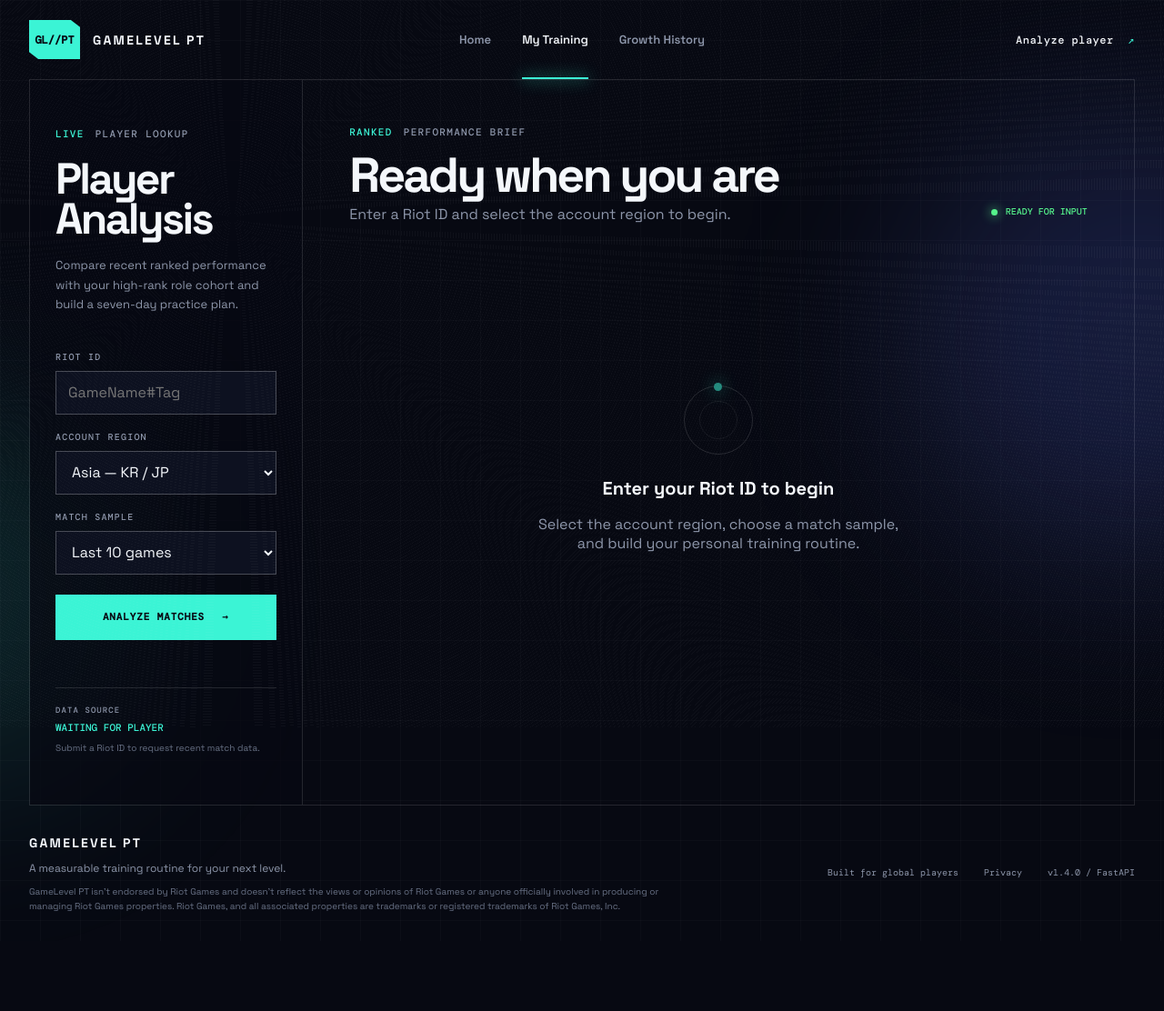
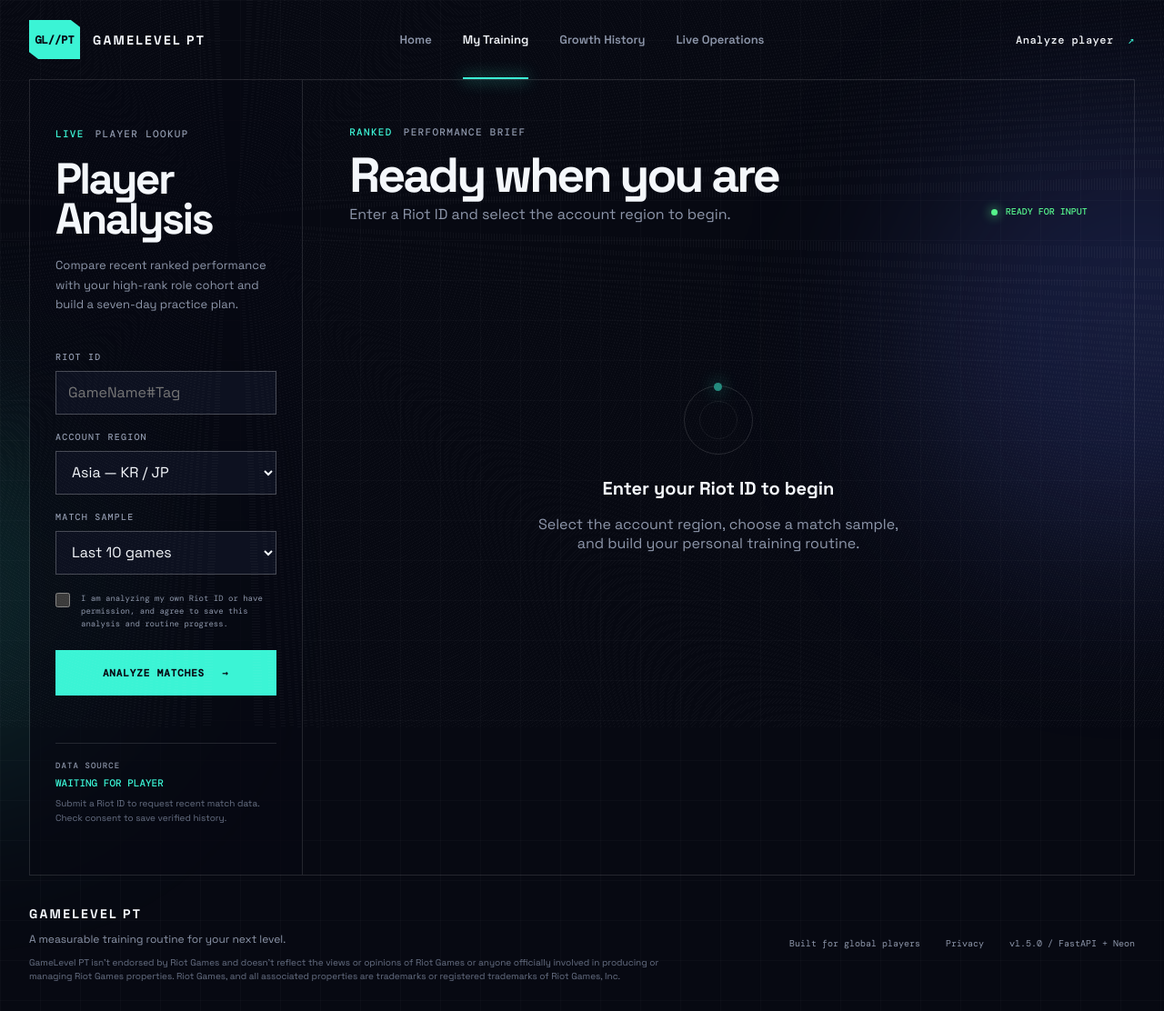
Before and after one commit to hd-jung/riot_player_analysis, a FastAPI app: page /analysis in a window 1280 px wide. Shown: the whole page at 91% size. Before the commit the page ends 1002 px from the top, so only its background shows below. Run offline with FastAPI, Linux system fonts and the light colour scheme.

Commit message:
Add persistent live operations database

```diff
--- a/app/analytics.py
+++ b/app/analytics.py
@@ -118,6 +118,7 @@ def analyze_matches(rows: list[dict[str, Any]], riot_id: str) -> dict[str, Any]:
         recent.append(
             {
                 "champion": row.champion,
+                "match_id": str(row.gameId),
                 "role": row.role,
                 "win": bool(row.win),
                 "score": f"{int(row.kills)} / {int(row.deaths)} / {int(row.assists)}",
--- a/app/config.py
+++ b/app/config.py
@@ -5,6 +5,7 @@ from dotenv import load_dotenv
 
 
 BASE_DIR = Path(__file__).resolve().parent.parent
+load_dotenv(BASE_DIR / ".env.local")
 load_dotenv(BASE_DIR / ".env")
 
 DATA_DIR = BASE_DIR / "data"
@@ -16,3 +17,8 @@ PUBLIC_DIR = BASE_DIR / "public"
 
 def riot_api_key() -> str:
     return os.getenv("RIOT_API_KEY", "").strip()
+
+
+def database_url(direct: bool = False) -> str:
+    key = "DATABASE_URL_UNPOOLED" if direct else "DATABASE_URL"
+    return os.getenv(key, "").strip()
--- a/main.py
+++ b/main.py
@@ -9,13 +9,15 @@ from pydantic import BaseModel, Field
 
 from app.analytics import analyze_matches
 from app.config import PUBLIC_DIR, TEMPLATES_DIR, riot_api_key
+from app.db import configured as database_configured
+from app.db import operations_summary, save_analysis, save_completion
 from app.riot import RiotAPIError, RiotClient, read_cache, split_riot_id
 
 
 app = FastAPI(
     title="GameLevel PT",
     description="A high-rank benchmark and personal League of Legends training routine app.",
-    version="1.4.0",
+    version="1.5.0",
 )
 
 # Vercel serves files under public/ from its CDN. These mounts keep local
@@ -38,7 +40,16 @@ class AnalyzeRequest(BaseModel):
     riot_id: str = Field(min_length=3, max_length=40)
     match_count: int = Field(default=10, ge=3, le=20)
     routing: Literal["americas", "europe", "asia", "sea"] = "asia"
+    consent_to_store: bool = False
     refresh: bool = False
+
+
+class RoutineCompletionRequest(BaseModel):
+    analysis_id: str
+    routine_token: str = Field(min_length=20, max_length=200)
+    day: int = Field(ge=1, le=7)
+    task: str = Field(min_length=1, max_length=200)
+    checked: bool
 
 
 @app.get("/", response_class=HTMLResponse)
@@ -82,6 +93,19 @@ async def privacy_page(request: Request):
     )
 
 
+@app.get("/operations", response_class=HTMLResponse)
+async def operations_page(request: Request):
+    try:
+        summary = operations_summary()
+    except Exception:
+        summary = {"database": "unavailable", "analyses": 0, "testers": 0, "matches": 0, "completions": 0, "cohort": []}
+    return templates.TemplateResponse(
+        request=request,
+        name="operations.html",
+        context={"page": "operations", "operations": summary},
+    )
+
+
 @app.get("/metrics", include_in_schema=False)
 async def legacy_metrics_page():
     return RedirectResponse(url="/growth", status_code=307)
@@ -93,6 +117,7 @@ async def health():
         "status": "ok",
         "version": app.version,
         "riot_api_configured": bool(riot_api_key()),
+        "database_configured": database_configured(),
     }
 
 
@@ -136,4 +161,31 @@ async def analyze(payload: AnalyzeRequest):
     result["source"] = source
     result["routing"] = payload.routing
     result["analyzed_at"] = datetime.now(timezone.utc).isoformat()
+    result["persistence"] = {"status": "not requested"}
+    if payload.consent_to_store:
+        try:
+            saved = save_analysis(result, payload.routing, True)
+            if saved:
+                result["persistence"] = {"status": "saved", **saved}
+        except Exception:
+            result["persistence"] = {"status": "unavailable"}
     return result
+
+
+@app.post("/api/routine-completion")
+async def routine_completion(payload: RoutineCompletionRequest):
+    if not database_configured():
+        raise HTTPException(status_code=503, detail="Persistent storage is not configured.")
+    try:
+        save_completion(
+            payload.analysis_id,
+            payload.routine_token,
+            payload.day,
+            payload.task,
+            payload.checked,
+        )
+    except PermissionError as exc:
+        raise HTTPException(status_code=403, detail=str(exc)) from exc
+    except Exception as exc:
+        raise HTTPException(status_code=503, detail="The completion could not be saved.") from exc
+    return {"status": "saved"}
--- a/public/css/styles.css
+++ b/public/css/styles.css
@@ -309,6 +309,25 @@ button {
   transition: background .2s ease, transform .2s ease;
 }
 
+.sidebar-form .consent-check {
+  margin: 0 0 20px;
+  display: grid;
+  grid-template-columns: 18px 1fr;
+  align-items: start;
+  gap: 10px;
+  color: var(--muted);
+  font: 400 9px/1.55 var(--font-mono);
+  letter-spacing: 0;
+  text-transform: none;
+}
+
+.sidebar-form .consent-check input {
+  width: 16px;
+  height: 16px;
+  margin: 0;
+  accent-color: var(--cyan);
+}
+
 .search-control button:hover,
 .sidebar-form button:hover {
   background: #74ffe8;
--- a/requirements.txt
+++ b/requirements.txt
@@ -6,3 +6,4 @@ pandas>=2.2,<4
 numpy>=2.1,<3
 requests>=2.32,<3
 python-dotenv>=1.0,<2
+psycopg[binary]>=3.2,<4
--- a/templates/analysis.html
+++ b/templates/analysis.html
@@ -23,12 +23,16 @@
           <option value="{{ option }}" {% if option == count %}selected{% endif %}>Last {{ option }} games</option>
         {% endfor %}
       </select>
+      <label class="consent-check" for="consent-to-store">
+        <input id="consent-to-store" type="checkbox">
+        <span>I am analyzing my own Riot ID or have permission, and agree to save this analysis and routine progress.</span>
+      </label>
       <button type="submit">ANALYZE MATCHES <span>→</span></button>
     </form>
     <div class="sidebar-note">
       <span>DATA SOURCE</span>
       <strong id="data-source">Checking…</strong>
-      <small id="data-freshness">Submit a Riot ID to request recent match data.</small>
+      <small id="data-freshness">Submit a Riot ID to request recent match data. Check consent to save verified history.</small>
     </div>
   </aside>
 
--- a/templates/base.html
+++ b/templates/base.html
@@ -10,7 +10,7 @@
   <link rel="preconnect" href="https://fonts.googleapis.com">
   <link rel="preconnect" href="https://fonts.gstatic.com" crossorigin>
   <link href="https://fonts.googleapis.com/css2?family=DM+Mono:wght@400;500&family=Space+Grotesk:wght@400;500;600;700&display=swap" rel="stylesheet">
-  <link rel="stylesheet" href="/css/styles.css?v=1.4.0">
+  <link rel="stylesheet" href="/css/styles.css?v=1.5.0">
   {% block head %}{% endblock %}
 </head>
 <body class="page-{{ page }}">
@@ -29,6 +29,7 @@
       <a href="/" class="{% if page == 'home' %}active{% endif %}">Home</a>
       <a href="/analysis" class="{% if page == 'analysis' %}active{% endif %}">My Training</a>
       <a href="/growth" class="{% if page == 'growth' %}active{% endif %}">Growth History</a>
+      <a href="/operations" class="{% if page == 'operations' %}active{% endif %}">Live Operations</a>
     </nav>
     <a class="header-cta" id="header-analysis-cta" href="/analysis">Analyze player <span>↗</span></a>
   </header>
@@ -44,11 +45,11 @@
     <div class="footer-meta">
       <span>Built for global players</span>
       <a href="/privacy">Privacy</a>
-      <span>v1.4.0 / FastAPI</span>
+      <span>v1.5.0 / FastAPI + Neon</span>
     </div>
   </footer>
 
-  <script src="/js/app.js?v=1.4.0" defer></script>
+  <script src="/js/app.js?v=1.5.0" defer></script>
   {% block scripts %}{% endblock %}
 </body>
 </html>
```
Also changed, not shown: other parts of public/css/styles.css (+23 -0 lines), app/db.py (added, +106 -0 lines), scripts/migrate.py (added, +19 -0 lines), templates/operations.html (added, +33 -0 lines), README.md, migrations/001_initial.sql (added), public/js/app.js, 2 other files.
